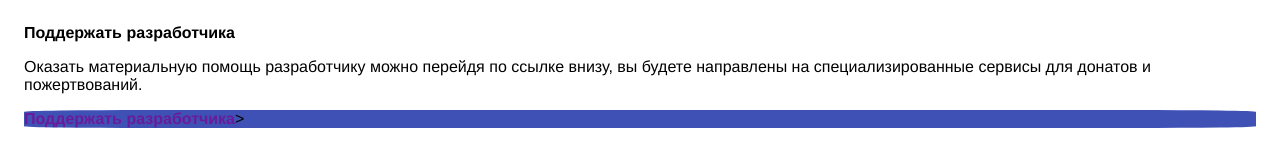
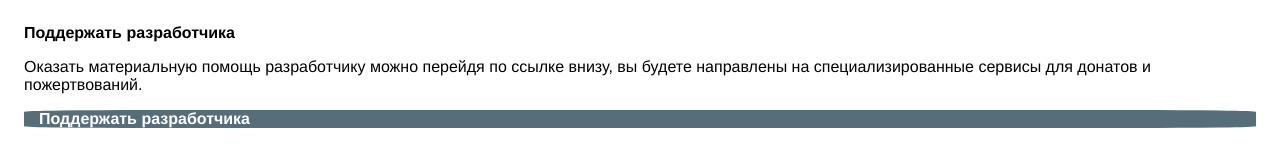
Before and after one commit to Chessinfo/donatty, a plain HTML site: page index.html in a window 1280 px wide. Drawn offline with Linux system fonts and the light colour scheme.

Commit message:
Update index.html

```diff
--- a/index.html
+++ b/index.html
@@ -9,7 +9,8 @@
   <body>
   <strong>Поддержать разработчика</strong> <p>
       <p>Оказать материальную помощь разработчику можно перейдя по ссылке внизу, вы будете направлены на специализированные сервисы для донатов и пожертвований.</p>
-      <div style="margin: 0px auto; background:#3f51b5; border-radius: 10%">
-      <strong><a target="_blank" style="color:#6a1b9a; text-decoration:none" href="https://donatty.com/volmaksDev">Поддержать разработчика</a></strong>>
+   <div style="margin: 0px auto; background:#546e7a; border-radius: 10%">
+     <strong><a target="_blank" style="color:#ffffff; text-decoration:none; padding: 10px 15px" href="https://donatty.com/volmaksDev">Поддержать разработчика</a></strong>
+   </div>
   </body>
   </html>
```
